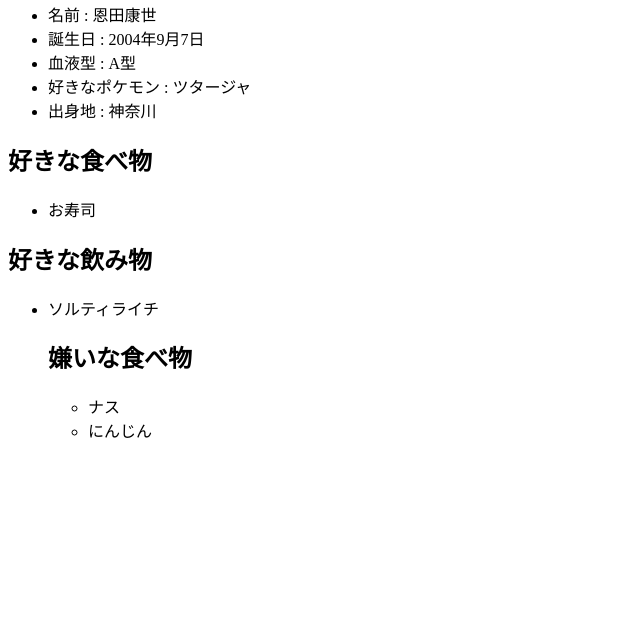
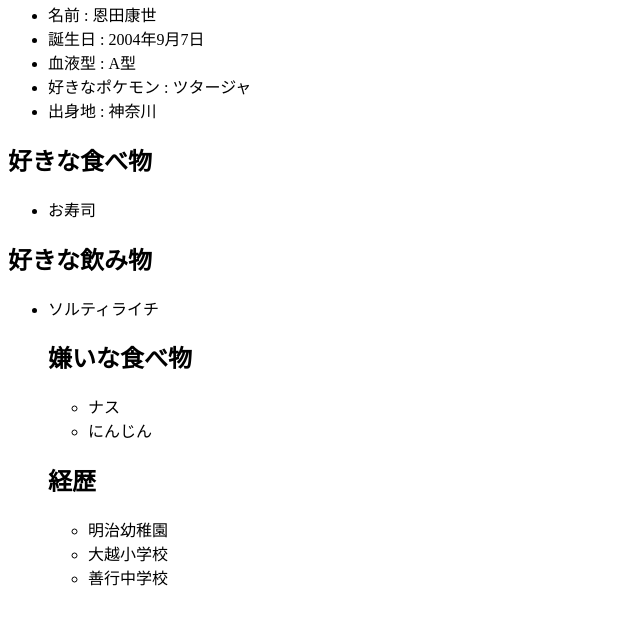
Before and after one commit to OndaKose/git-practice2023, a plain HTML site: page index.html in a window 1280 px wide. Shown: the part 113-738 px from the top of the page, without its empty margins (0-640 px from the left). Drawn offline with Linux system fonts and the light colour scheme.

Commit message:
経歴を追記

```diff
--- a/index.html
+++ b/index.html
@@ -43,5 +43,11 @@
         <li>にんじん</li>
 
     </ul>
+    <h2>経歴</h2>
+    <ul>
+        <li>明治幼稚園</li>
+        <li>大越小学校</li>
+        <li>善行中学校</li>
+    </ul>
 </body>
 </html>
```
